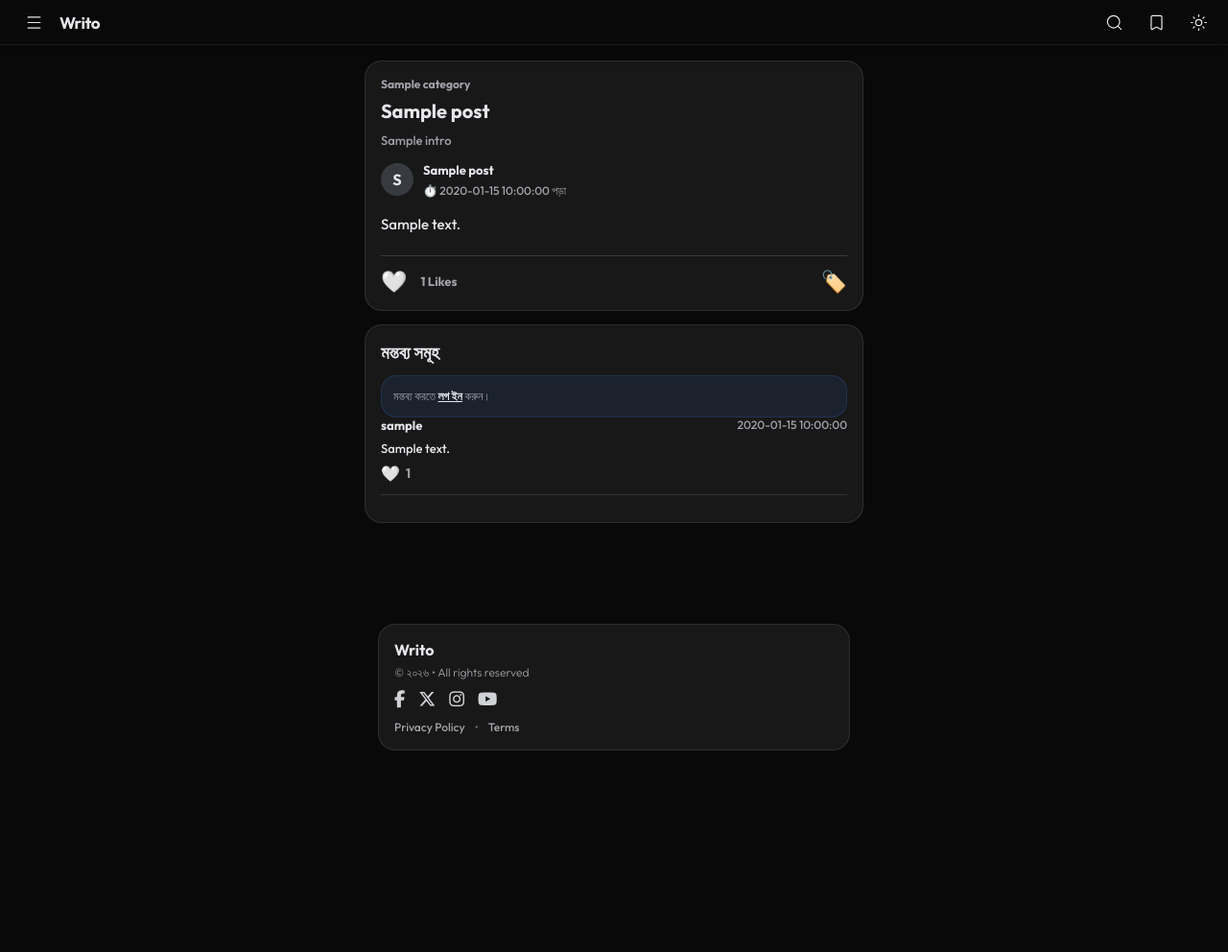
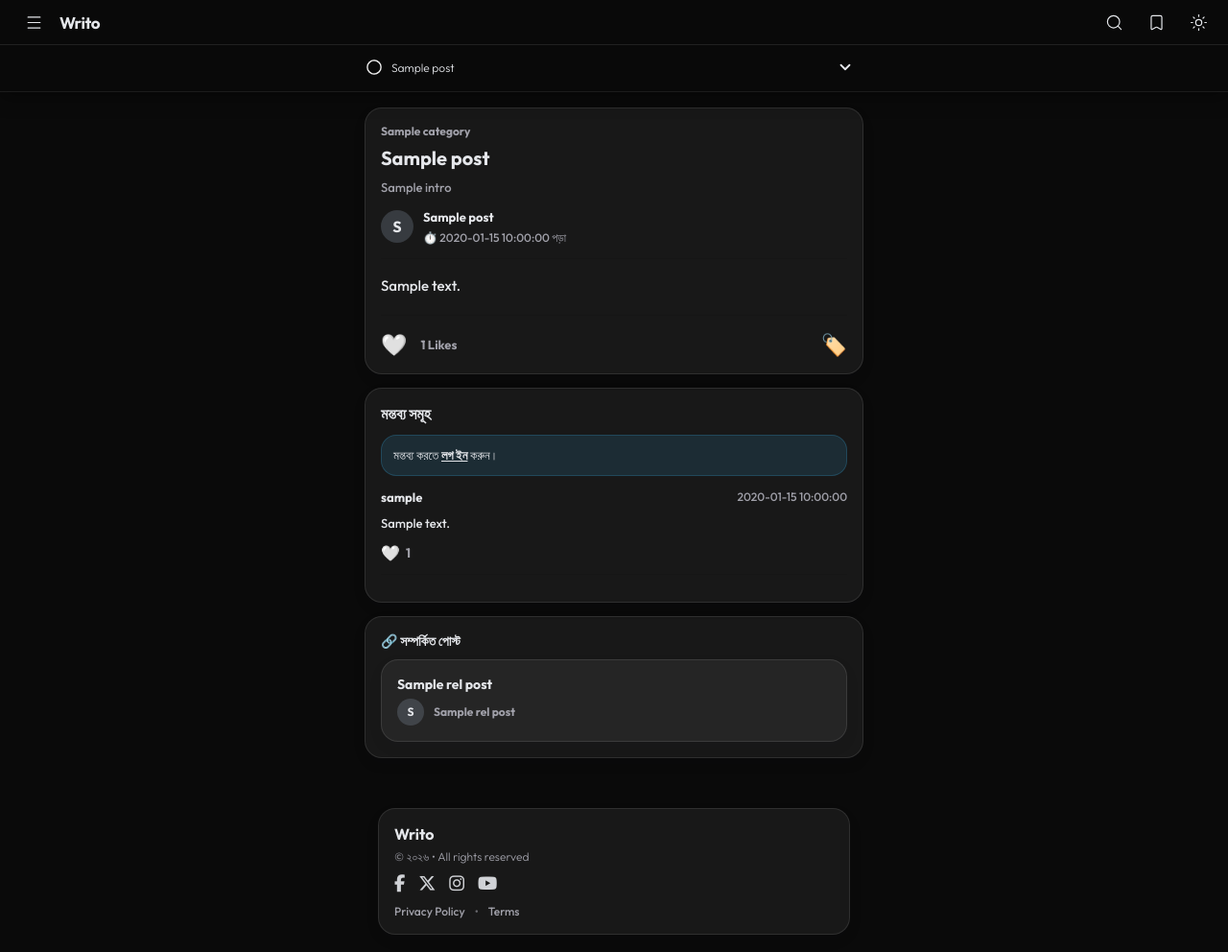
Before and after one commit to isernai12/urban-sniffle, a Flask app: template templates/detail.html in a window 1280 px wide. Shown: the whole page at 96% size. Before the commit the page ends 782 px from the top, so only its background shows below. Run offline with Flask 3, Linux system fonts and the light colour scheme; the template is opened without the code that fills it: most values are stand-ins (such as "Sample title", 1, 10 or a date in 2020).

Commit message:
Update detail.html

```diff
--- a/templates/detail.html
+++ b/templates/detail.html
@@ -1,14 +1,12 @@
 {% extends 'base.html' %}
 
+{# ✅ Only detail page will show tracker + toc #}
+{% set show_detail_tracker = true %}
+
 {% block title %}{{ post['title'] }} • Writo{% endblock %}
-
-<!-- ✅ detail page marker -->
-{% block body_class %}hasDetailTracker{% endblock %}
-
-<!-- ✅ tracker title (only detail will show it) -->
 {% block tracker_title %}{{ post['title'] }}{% endblock %}
 
-<!-- ✅ TOC modal content -->
+{# ✅ TOC modal content goes here (base.html renders modal only if show_detail_tracker=true) #}
 {% block toc_modal_content %}
   {% if toc_items %}
     <div style="display:grid; gap:10px;">
@@ -41,11 +39,11 @@
 
 {% block content %}
 
-  <!-- ✅ Report modal -->
-  <section class="writoModal" id="reportModal" aria-hidden="true" style="top:72px;">
+  {# ✅ Report modal (post/comment) #}
+  <div id="reportModal" class="writoModal" aria-hidden="true">
     <div class="writoModalInner">
       <div class="writoModalHead">
-        <div class="writoModalTitle"><span data-lucide="flag"></span> রিপোর্ট করুন</div>
+        <div class="writoModalTitle"><span data-lucide="flag"></span> ⚠️ রিপোর্ট করুন</div>
         <button class="writoModalClose" type="button" onclick="closeReportModal()" aria-label="Close">
           <span data-lucide="x"></span>
         </button>
@@ -55,11 +53,10 @@
         <input type="hidden" name="post_id" id="report_post_id">
         <input type="hidden" name="comment_id" id="report_comment_id">
 
-        <label style="display:block;margin-bottom:6px;font-weight:700;font-size:13px;color:var(--muted);">
-          কারণ নির্বাচন করুন
-        </label>
+        <label style="display:block;margin-bottom:6px;font-weight:700;color:var(--text);">কারণ নির্বাচন করুন:</label>
         <select name="reason"
-                style="width:100%;height:42px;border-radius:14px;border:1px solid rgba(0,0,0,0.10);background:rgba(255,255,255,0.55);padding:0 12px;color:var(--text);">
+                style="width:100%;padding:12px;border-radius:14px;border:1px solid rgba(0,0,0,0.10);
+                       background: rgba(255,255,255,0.55); color:var(--text); font-family:inherit;">
           <option value="Spam">স্প্যাম / অপ্রয়োজনীয়</option>
           <option value="Abusive">খারাপ ভাষা / গালিগালাজ</option>
           <option value="Misleading">ভুল তথ্য</option>
@@ -67,20 +64,23 @@
         </select>
 
         <button type="submit"
-                style="margin-top:12px;width:100%;height:42px;border:none;border-radius:14px;background:#ef4444;color:#fff;font-weight:800;cursor:pointer;">
+                style="width:100%;margin-top:12px;padding:12px;border-radius:14px;border:none;
+                       background:#ef4444;color:#fff;font-weight:800;cursor:pointer;">
           জমা দিন
         </button>
       </form>
     </div>
-  </section>
+  </div>
 
+  {# ✅ Post card #}
   <div class="post">
-    <div style="font-size:12px;color:var(--muted);font-weight:700;margin-bottom:8px;">
+    <div style="font-size:12px;color:var(--muted);font-weight:800;margin-bottom:8px;">
       {{ post['category'] }}
     </div>
 
-    <!-- ✅ first marker -->
-    <h1 id="postTop" class="toc-marker" data-title="{{ post['title'] }}" style="font-size:20px;line-height:1.25;">
+    {# ✅ first marker: post title #}
+    <h1 id="postTop" class="toc-marker" data-title="{{ post['title'] }}"
+        style="font-size:20px;line-height:1.25;">
       {{ post['title'] }}
     </h1>
 
@@ -89,7 +89,10 @@
     </p>
 
     <div style="display:flex;align-items:center;gap:10px;margin-top:12px;">
-      <div style="width:34px;height:34px;border-radius:50%;background:rgba(148,163,184,.25);overflow:hidden;display:flex;align-items:center;justify-content:center;font-weight:800;color:var(--text);">
+      <div style="width:34px;height:34px;border-radius:50%;
+                  background:rgba(148,163,184,.25);
+                  overflow:hidden;display:flex;align-items:center;justify-content:center;
+                  font-weight:800;color:var(--text);">
         {% if post['author_profile_pic'] %}
           <img src="{{ url_for('static', filename='profile_uploads/' + post['author_profile_pic']) }}"
                alt="profile" style="width:100%;height:100%;object-fit:cover;border-radius:50%;">
@@ -100,40 +103,56 @@
 
       <div style="min-width:0;">
         <a href="{{ url_for('public_profile', user_id=post['user_id']) }}"
-           style="text-decoration:none;color:var(--text);font-weight:800;font-size:13px;display:inline-block;max-width:100%;white-space:nowrap;overflow:hidden;text-overflow:ellipsis;">
+           style="text-decoration:none;color:var(--text);
+                  font-weight:900;font-size:13px;display:inline-block;max-width:100%;
+                  white-space:nowrap;overflow:hidden;text-overflow:ellipsis;">
           {{ post['author_display_name'] }}
         </a>
-        <div style="font-size:12px;color:var(--muted);margin-top:2px;">⏱️ {{ post['read_time'] }} পড়া</div>
+        <div style="font-size:12px;color:var(--muted);margin-top:2px;">
+          ⏱️ {{ post['read_time'] }} পড়া
+        </div>
       </div>
     </div>
 
+    <hr style="border:0;border-top:1px solid rgba(0,0,0,0.10);margin:14px 0;">
+
     {% if post['thumbnail'] %}
       <img src="{{ url_for('static', filename='uploads/' + post['thumbnail']) }}"
-           style="margin-top:14px;border-radius:16px;width:100%;height:auto;">
+           style="margin-top:2px;border-radius:16px;width:100%;height:auto;">
+      <hr style="border:0;border-top:1px solid rgba(0,0,0,0.10);margin:14px 0;">
     {% endif %}
 
-    <div class="post-content" style="margin-top:14px; line-height:1.85; font-size:15px;">
+    <div class="post-content" style="line-height:1.85; font-size:15px;">
       {% autoescape false %}
         {{ content | replace('\n', '<br>') }}
       {% endautoescape %}
     </div>
 
-    <hr style="margin-top:18px;border:none;border-top:1px solid rgba(148,163,184,.25);">
+    <hr style="border:0;border-top:1px solid rgba(0,0,0,0.10);margin:16px 0;">
 
-    <div style="display:flex;align-items:center;justify-content:space-between;margin-top:12px;">
+    {# Like + Report + Bookmark row #}
+    <div style="display:flex;align-items:center;justify-content:space-between;gap:12px;">
       <div style="display:flex;align-items:center;gap:14px;">
         {% if current_user.is_authenticated %}
           <a href="{{ url_for('like_post', post_id=post['id']) }}" style="text-decoration:none;">
-            {% if user_liked_post %}<span style="font-size:22px;">❤️</span>{% else %}<span style="font-size:22px;">🤍</span>{% endif %}
+            {% if user_liked_post %}
+              <span style="font-size:22px;">❤️</span>
+            {% else %}
+              <span style="font-size:22px;">🤍</span>
+            {% endif %}
           </a>
         {% else %}
           <a href="/login" style="text-decoration:none;"><span style="font-size:22px;">🤍</span></a>
         {% endif %}
-        <span style="font-weight:800;color:var(--muted);font-size:13px;">{{ post_like_count }} Likes</span>
+
+        <span style="font-weight:800;color:var(--muted);font-size:13px;">
+          {{ post_like_count }} Likes
+        </span>
 
         {% if current_user.is_authenticated %}
-          <button onclick="openReportModal('post','{{ post.id }}')"
-                  style="background:none;border:none;font-size:12px;color:#ef4444;cursor:pointer;text-decoration:underline;font-weight:800;">
+          <button onclick="openReportModal('post', '{{ post.id }}')"
+                  style="background:none;border:none;font-size:12px;color:#ef4444;
+                         cursor:pointer;text-decoration:underline;font-weight:800;">
             ⚠️ Report
           </button>
         {% endif %}
@@ -141,7 +160,8 @@
 
       <div>
         {% if current_user.is_authenticated %}
-          <a href="{{ url_for('toggle_bookmark', post_id=post['id']) }}" style="text-decoration:none;font-size:22px;" title="Bookmark">
+          <a href="{{ url_for('toggle_bookmark', post_id=post['id']) }}"
+             style="text-decoration:none;font-size:22px;" title="Bookmark">
             {% if is_bookmarked %} 🔖 {% else %} 🏷️ {% endif %}
           </a>
         {% else %}
@@ -151,37 +171,47 @@
     </div>
   </div>
 
+  {# ✅ Comments card #}
   <div class="post">
-    <h3 style="margin-bottom:12px;">মন্তব্য সমূহ</h3>
+    <h3 style="margin-bottom:12px;font-size:16px;">মন্তব্য সমূহ</h3>
 
     {% if current_user.is_authenticated %}
-      <form action="{{ url_for('add_comment', post_id=post['id']) }}" method="post" style="margin-bottom:18px;">
+      <form action="{{ url_for('add_comment', post_id=post['id']) }}" method="post" style="margin-bottom:16px;">
         <textarea name="content" rows="3" placeholder="সুন্দর একটি মন্তব্য করুন..." required
-                  style="width:100%;padding:12px;border-radius:14px;border:1px solid rgba(0,0,0,0.10);background:rgba(255,255,255,0.55);color:var(--text);"></textarea>
+                  style="width:100%;padding:12px;border-radius:14px;border:1px solid rgba(0,0,0,0.10);
+                         background: rgba(255,255,255,0.55); color:var(--text);"></textarea>
         <button type="submit"
-                style="margin-top:10px;height:40px;padding:0 14px;border:none;border-radius:14px;background:var(--text);color:var(--bg);font-weight:800;cursor:pointer;">
+                style="margin-top:10px;padding:10px 14px;border-radius:14px;border:none;
+                       background:rgba(37,99,235,0.95);color:#fff;font-weight:900;cursor:pointer;">
           মন্তব্য করুন
         </button>
       </form>
     {% else %}
-      <div class="writoHint" style="margin:0;background:rgba(59,130,246,.10);border:1px solid rgba(59,130,246,.18);border-radius:16px;padding:12px;">
-        মন্তব্য করতে <a href="/login" style="color:var(--text);font-weight:800;">লগ ইন</a> করুন।
+      <div style="background: rgba(56,189,248,.12); border:1px solid rgba(56,189,248,.20);
+                  padding:12px;border-radius:16px;margin-bottom:14px;font-size:13px;">
+        মন্তব্য করতে <a href="/login" style="font-weight:900;color:var(--text);">লগ ইন</a> করুন।
       </div>
     {% endif %}
 
     {% for comment in comments %}
-      <div style="border-bottom:1px solid rgba(148,163,184,.20); padding-bottom:12px; margin-bottom:12px;">
+      <div style="border-bottom:1px solid rgba(0,0,0,0.10);padding-bottom:12px;margin-bottom:12px;">
         <div style="display:flex;justify-content:space-between;gap:10px;">
           <strong style="color:var(--text);font-size:13px;">{{ comment['username'] }}</strong>
           <small style="color:var(--muted);font-size:12px;">{{ comment['created_at'] }}</small>
         </div>
-        <p style="margin:6px 0;color:var(--text);font-size:13px;line-height:1.6;">{{ comment['content'] }}</p>
+
+        <p style="margin:8px 0 10px; font-size:13px; line-height:1.7;">{{ comment['content'] }}</p>
 
         <div style="display:flex;align-items:center;gap:14px;">
           <div style="display:flex;align-items:center;gap:6px;">
             {% if current_user.is_authenticated %}
-              <a href="{{ url_for('like_comment', comment_id=comment['id'], post_id=post['id']) }}" style="text-decoration:none;">
-                {% if comment['id'] in liked_comments %}<span style="font-size:16px;">❤️</span>{% else %}<span style="font-size:16px;">🤍</span>{% endif %}
+              <a href="{{ url_for('like_comment', comment_id=comment['id'], post_id=post['id']) }}"
+                 style="text-decoration:none;">
+                {% if comment['id'] in liked_comments %}
+                  <span style="font-size:16px;">❤️</span>
+                {% else %}
+                  <span style="font-size:16px;">🤍</span>
+                {% endif %}
               </a>
             {% else %}
               <span style="font-size:16px;">🤍</span>
@@ -190,7 +220,7 @@
           </div>
 
           {% if current_user.is_authenticated %}
-            <button onclick="openReportModal('comment','{{ comment.id }}','{{ post.id }}')"
+            <button onclick="openReportModal('comment', '{{ comment.id }}', '{{ post.id }}')"
                     style="background:none;border:none;font-size:12px;color:#ef4444;cursor:pointer;font-weight:800;">
               ⚠️ Report
             </button>
@@ -198,60 +228,121 @@
         </div>
       </div>
     {% else %}
-      <p style="color:var(--muted);text-align:center;">কোনো মন্তব্য নেই। আপনিই প্রথম মন্তব্য করুন!</p>
+      <p style="color:var(--muted); text-align:center; font-size:13px; padding:8px 0;">
+        কোনো মন্তব্য নেই। আপনিই প্রথম মন্তব্য করুন!
+      </p>
     {% endfor %}
   </div>
+
+  {# ✅ Related posts #}
+  {% if related_posts %}
+    <div class="post">
+      <div style="display:flex;align-items:center;justify-content:space-between;margin-bottom:10px;">
+        <strong style="font-size:14px;">🔗 সম্পর্কিত পোস্ট</strong>
+      </div>
+
+      <div style="display:grid; gap:12px;">
+        {% for rel_post in related_posts %}
+          <div class="post" style="margin:0; cursor:pointer;"
+               onclick="window.location.href='{{ url_for('post_detail', post_id=rel_post['id'], slug=rel_post['slug']) }}'">
+            <div style="font-size:14px;font-weight:900;margin-bottom:6px;">
+              {{ rel_post['title'] }}
+            </div>
+
+            <div style="display:flex;align-items:center;gap:10px;">
+              <div style="width:28px;height:28px;border-radius:50%;
+                          background:rgba(148,163,184,.25);
+                          overflow:hidden;display:flex;align-items:center;justify-content:center;
+                          font-weight:900;color:var(--text);font-size:12px;">
+                {% if rel_post['author_profile_pic'] %}
+                  <img src="{{ url_for('static', filename='profile_uploads/' + rel_post['author_profile_pic']) }}"
+                       alt="profile" style="width:100%;height:100%;object-fit:cover;border-radius:50%;">
+                {% else %}
+                  {{ rel_post['author_display_name'][:1] }}
+                {% endif %}
+              </div>
+
+              <a href="{{ url_for('public_profile', user_id=rel_post['user_id']) }}"
+                 style="text-decoration:none;color:var(--muted);font-weight:900;font-size:12px;">
+                {{ rel_post['author_display_name'] }}
+              </a>
+            </div>
+          </div>
+        {% endfor %}
+      </div>
+    </div>
+  {% endif %}
 
 {% endblock %}
 
 {% block body_scripts %}
 <script>
+  // ✅ For tracker title (base.html uses id="currentSection")
   const currentTitleEl = document.getElementById("currentSection");
-  const tocModal = document.getElementById("writoModalToc");
 
+  // ✅ Close report modal (custom modal)
+  function closeReportModal(){
+    const rm = document.getElementById("reportModal");
+    if (rm) rm.classList.remove("open");
+    document.body.classList.remove("hasOverlay");
+  }
+
+  // ✅ Open report modal
+  function openReportModal(type, id, postId=null) {
+    const rm = document.getElementById("reportModal");
+    if (!rm) return;
+
+    rm.classList.add("open");
+    document.body.classList.add("hasOverlay");
+
+    const postInput = document.getElementById("report_post_id");
+    const comInput  = document.getElementById("report_comment_id");
+
+    if (type === "post") {
+      if (postInput) postInput.value = id;
+      if (comInput)  comInput.value  = "";
+    } else {
+      if (comInput)  comInput.value  = id;
+      if (postInput) postInput.value = postId || "";
+    }
+  }
+
+  // ✅ Jump to section by id (TOC item click)
   function jumpToSection(id, title){
-    // close any open modal
-    document.querySelectorAll("[data-writo-close]").forEach(btn => btn.click());
+    // close TOC modal if open
+    const tocModal = document.getElementById("writoModalToc");
+    const tocBtn   = document.getElementById("tocBtn");
+    if (tocModal) tocModal.classList.remove("open");
+    if (tocBtn) tocBtn.classList.remove("open");
+    document.body.classList.remove("hasOverlay");
 
     if (currentTitleEl) currentTitleEl.textContent = title;
 
     const section = document.getElementById(id);
     if (section){
-      const offset = document.body.classList.contains("compactHeader") ? 80 : 110;
+      const offset = document.body.classList.contains("compactHeader") ? 80 : 120;
       const top = section.getBoundingClientRect().top + window.pageYOffset - offset;
       window.scrollTo({ top, behavior:"smooth" });
     }
   }
 
-  // scroll-based section title update
+  // ✅ Scroll-based tracker title update (.toc-marker)
   function updateActiveTitle(){
     const markers = document.querySelectorAll(".toc-marker");
     if (!markers.length) return;
 
-    let active = markers[0].getAttribute("data-title") || "";
+    let active = markers[0].getAttribute("data-title") || "{{ post['title'] }}";
     markers.forEach(m => {
       const r = m.getBoundingClientRect();
       if (r.top < 160) active = m.getAttribute("data-title") || active;
     });
     if (currentTitleEl && active) currentTitleEl.textContent = active;
   }
+
   updateActiveTitle();
   window.addEventListener("scroll", () => requestAnimationFrame(updateActiveTitle), { passive:true });
 
-  // Report modal open/close
-  const reportModal = document.getElementById("reportModal");
-  function openReportModal(type, id, postId=null){
-    reportModal.classList.add("open");
-    document.body.classList.add("hasOverlay");
-
-    document.getElementById("report_post_id").value = (type === "post") ? id : (postId || "");
-    document.getElementById("report_comment_id").value = (type === "comment") ? id : "";
-  }
-  function closeReportModal(){
-    reportModal.classList.remove("open");
-    document.body.classList.remove("hasOverlay");
-  }
-
+  // ✅ Expose functions to inline onclick
   window.jumpToSection = jumpToSection;
   window.openReportModal = openReportModal;
   window.closeReportModal = closeReportModal;
```
